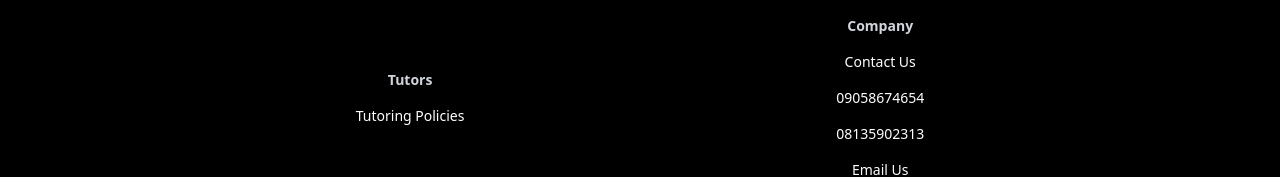
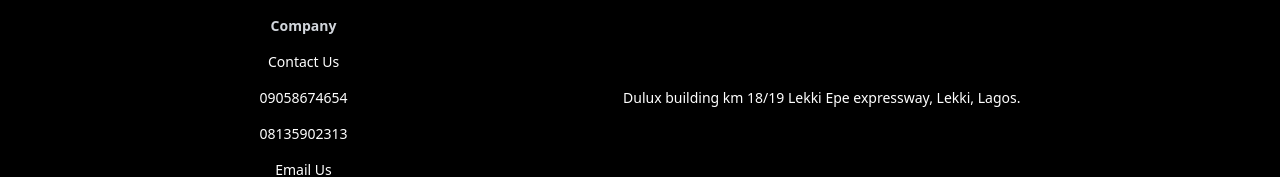
Before and after one commit to Mayor-Rhymes/learning-platform, a Vue app: page / in a window 1280 px wide. Shown: the part 2650-2827 px from the top of the page. Built offline with nearby package versions, Linux system fonts and the light colour scheme; a web font is replaced by a local one.

Commit message:
Changed stuff

```diff
--- a/src/App.vue
+++ b/src/App.vue
@@ -5,7 +5,7 @@ import Navbar from "./components/Navbar.vue";
 
 <template>
   <div
-    class="min-w-fit box-border justify-center flex flex-col md:mt-40 lg:mt-40 gap-10"
+    class="justify-center flex flex-col md:mt-40 lg:mt-40 gap-10"
   >
     <Navbar />
     <router-view />
--- a/src/components/Footer.vue
+++ b/src/components/Footer.vue
@@ -1,32 +1,19 @@
 <template>
   <div
-    className="flex flex-col w-full lg:flex-row gap-10 lg:gap-4 justify-evenly items-center text-sm bg-black text-white py-20"
+    className="flex flex-col lg:flex-row gap-10 lg:gap-4 justify-evenly items-center text-sm bg-black text-white py-20"
   >
-    <!-- <div className="flex flex-col gap-4 items-center">
-      <p className="text-gray-300 font-bold">Parents</p>
-
-      <router-link to="/">Home Tutoring</router-link>
-    </div> -->
-    <div className="flex flex-col gap-4 items-center">
-      <p className="text-gray-300 font-bold">Tutors</p>
-
-      <!-- <router-link to="/">Become a Tutor</router-link>
-         <router-link to="/">Tutoring Jobs</router-link> -->
-      <router-link to="/">Tutoring Policies</router-link>
-    </div>
     <div className="flex flex-col gap-4 items-center">
       <p className="text-gray-300 font-bold">Company</p>
 
-      <!-- <router-link to="/">Careers</router-link> -->
       <router-link to="/">Contact Us</router-link>
 
       <a href="tel:+2349058674654">09058674654</a>
       <a href="tel:+2348135902313">08135902313</a>
       <a href="mailto:frithlandeduconsult@gmail.com">Email Us</a>
+    </div>
 
-
-
-      <!-- <router-link to="/">Safety Guide</router-link> -->
+    <div>
+      <p class="text-center">Dulux building km 18/19 Lekki Epe expressway, Lekki, Lagos.</p>
     </div>
   </div>
 </template>
```
